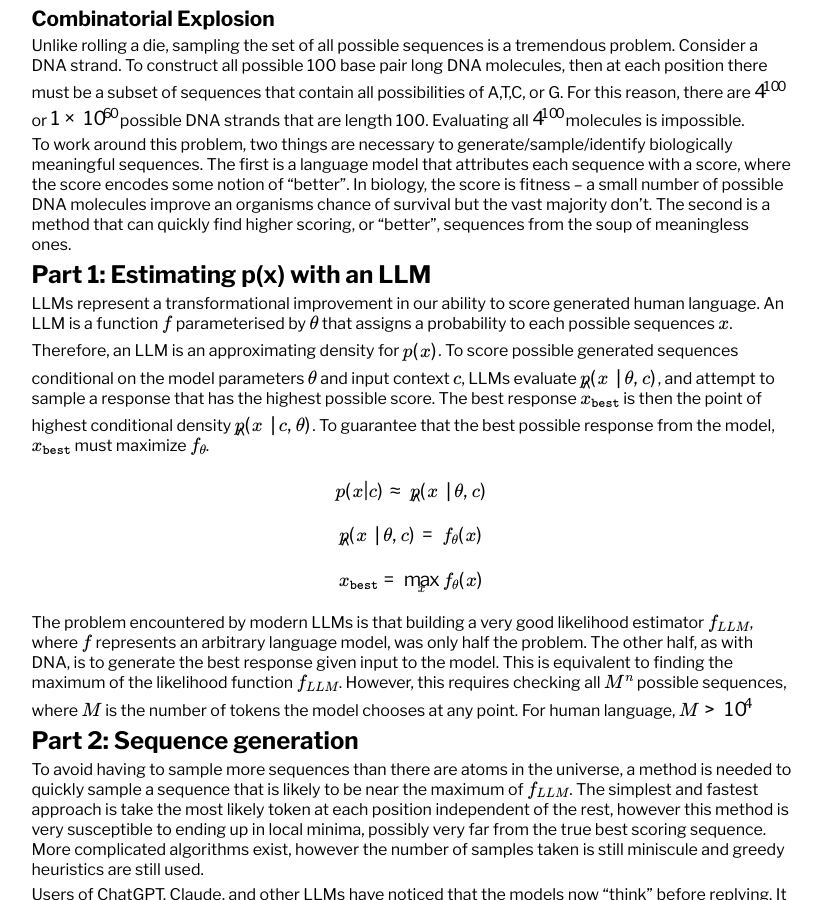
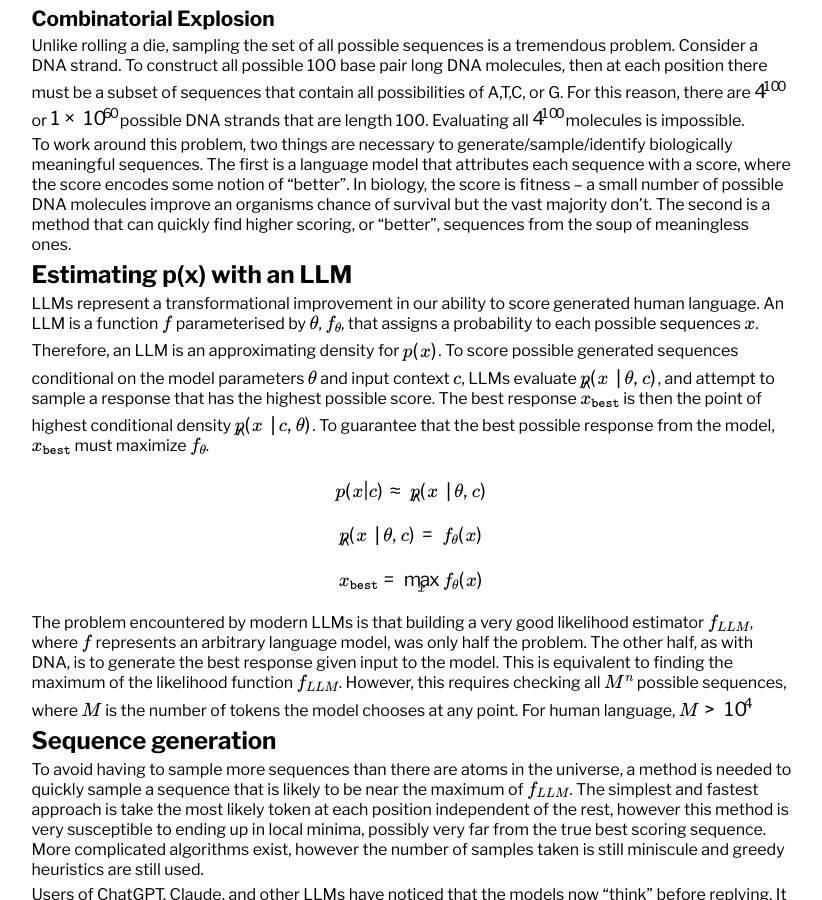
Before and after one commit to dan-sprague/dan-sprague.github.io, a Jekyll site: the page built from _posts/2025-02-02-llmthinking.markdown, in a window 1280 px wide and 900 px high, scrolled down 796 px. Shown: the whole window, without its empty margins (221-1043 px from the left). Built offline with Jekyll 4.4.1, drawn with Linux system fonts in a browser that asks for light colours; formulas are drawn with MathJax 3.

Commit message:
fixed bug

```diff
--- a/_posts/2025-02-02-llmthinking.markdown
+++ b/_posts/2025-02-02-llmthinking.markdown
@@ -31,9 +31,9 @@
 
 To work around this problem, two things are necessary to generate/sample/identify biologically meaningful sequences. The first is a language model that attributes each sequence with a score, where the score encodes some notion of "better". In biology, the score is fitness -- a small number of possible DNA molecules improve an organisms chance of survival but the vast majority don't. The second is a method that can quickly find higher scoring, or "better", sequences from the soup of meaningless ones.
 
-# Part 1: Estimating p(x) with an LLM
+# Estimating p(x) with an LLM
 
-LLMs represent a transformational improvement in our ability to score generated human language. An LLM is a function $f$ parameterised by $\theta$ that assigns a probability to each possible sequences $x$. Therefore, an LLM is an approximating density for $p(x)$. To score possible generated sequences conditional on the model parameters $\theta$ and input context $c$, LLMs evaluate $\hat{p}(x \mid \theta,c)$, and attempt to sample a response that has the highest possible score. The best response $x_{\texttt{best}}$ is then the point of highest conditional density $\hat{p}(x \mid c,\theta)$. To guarantee that the best possible response from the model, $x_{\texttt{best}}$ must maximize $f_\theta$.
+LLMs represent a transformational improvement in our ability to score generated human language. An LLM is a function $f$ parameterised by $\theta$, $f_\theta$, that assigns a probability to each possible sequences $x$. Therefore, an LLM is an approximating density for $p(x)$. To score possible generated sequences conditional on the model parameters $\theta$ and input context $c$, LLMs evaluate $\hat{p}(x \mid \theta,c)$, and attempt to sample a response that has the highest possible score. The best response $x_{\texttt{best}}$ is then the point of highest conditional density $\hat{p}(x \mid c,\theta)$. To guarantee that the best possible response from the model, $x_{\texttt{best}}$ must maximize $f_\theta$.
 
 $$p(x | c) \approx \hat{p}(x \mid \theta,c)$$
 
@@ -43,7 +43,7 @@
 
 The problem encountered by modern LLMs is that building a very good likelihood estimator $f_{LLM}$, where $f$ represents an arbitrary language model, was only half the problem. The other half, as with DNA, is to generate the best response given input to the model. This is equivalent to finding the maximum of the likelihood function $f_{LLM}$. However, this requires checking all $M^n$ possible sequences, where $M$ is the number of tokens the model chooses at any point. For human language, $M > 10^4$<br>
 
-# Part 2: Sequence generation
+# Sequence generation
 
 To avoid having to sample more sequences than there are atoms in the universe, a method is needed to quickly sample a sequence that is likely to be near the maximum of $f_{LLM}$. The simplest and fastest approach is take the most likely token at each position independent of the rest, however this method is very susceptible to ending up in local minima, possibly very far from the true best scoring sequence. More complicated algorithms exist, however the number of samples taken is still miniscule and greedy heuristics are still used.<br>
 
```
